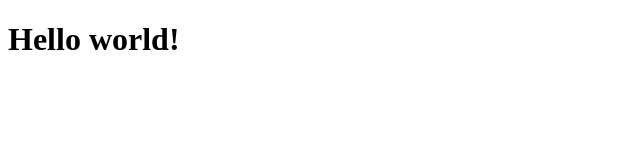
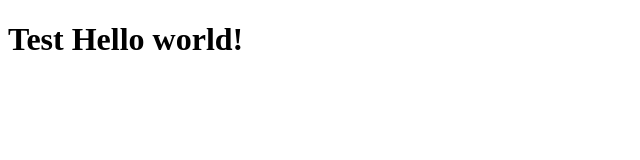
Before and after one commit to alexeypa555/github_actions, a plain HTML site: page index.html in a window 1280 px wide. Shown: the whole page, without its empty margins (0-640 px from the left). Drawn offline with Linux system fonts and the light colour scheme.

Commit message:
Update index.html

```diff
--- a/index.html
+++ b/index.html
@@ -6,6 +6,6 @@
 	<meta name="viewport" content="width=device-width, initial-scale=1, shrink-to-fit=no">
 </head>
 <body>
-    <h1>Hello world!</h1>
+    <h1>Test Hello world!</h1>
 </body>
 </html>
```
